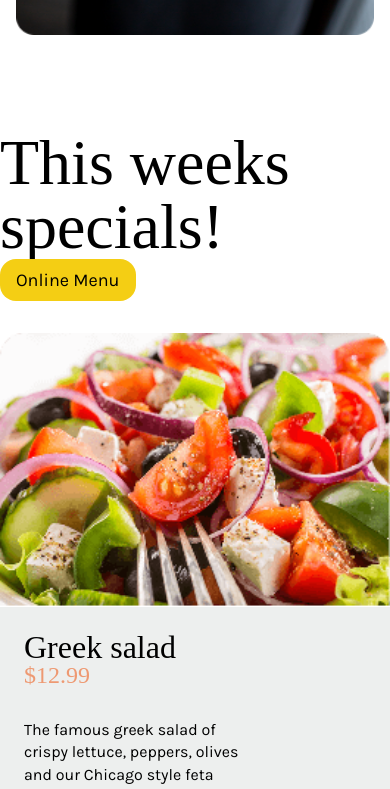
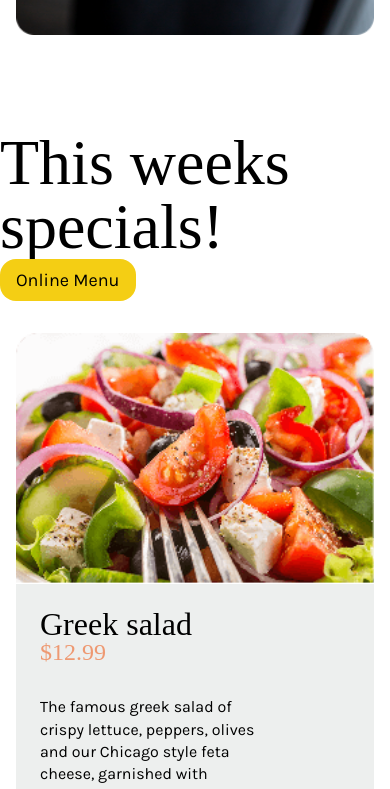
Before and after one commit to SerhiiSkyba/Little_Lemon_Project, a React (Create React App) app in the folder littlelemon/: page / in a window 390 px wide. Shown: the part 1196-1985 px from the top of the page. Built offline with nearby package versions, Linux system fonts and the light colour scheme; a web font is replaced by a local one.

Commit message:
Bug Fixes and form styling

```diff
--- a/littlelemon/src/App.js
+++ b/littlelemon/src/App.js
@@ -1,5 +1,3 @@
-import logo from './logo.svg';
-import ReactDOM from "react-dom"
 import { BrowserRouter, Routes, Route } from "react-router-dom";
 import './App.css';
 import Header from './Commponents/Header.js';
--- a/littlelemon/src/Commponents/Header.js
+++ b/littlelemon/src/Commponents/Header.js
@@ -3,7 +3,7 @@ import Logo from "../Resources/Logo.png"
 export default function Header(){
     return (
         <header>
-            <Link to="/"><img src={Logo}></img></Link>
+            <Link to="/"><img src={Logo} alt="Logo Little Lemon"></img></Link>
             <nav>
                 <ul className="row">
                     <li><Link to="/"><a>Home</a></Link></li>
--- a/littlelemon/src/Commponents/ReservationForm.js
+++ b/littlelemon/src/Commponents/ReservationForm.js
@@ -27,20 +27,20 @@ export default function ReservationForm(){
 
     const ValidForm = () =>{
         return(
-            date.value != '' &&
+            date.value !== '' &&
             date.isTouched &&
-            time.value != '' &&
+            time.value !== '' &&
             numberOfGuests > 0 &&
             numberOfGuests < 10
         );
     }
 
     return(
-    <form style={{display: "grid", maxWidth: "200px", gap: "20px"}} onSubmit={handleSubmit}>
+    <form onSubmit={handleSubmit} className="column">
         <h3>Reserve a Table</h3>
         <label for="res-date">Choose date <span className="required">*</span></label>
         <input type="date" id="res-date" onChange={(e) => setDate({...date, value: e.target.value})} onBlur={(e) => setDate({...date, isTouched: true})} placeholder="Select a date of reservation"/>
-        {date.isTouched && date.value == '' ? <ErrorMessage message="Please, choose a date"/> : null}
+        {date.isTouched && date.value === '' ? <ErrorMessage message="Please, choose a date"/> : null}
         <label for="res-time">Choose time <span className="required">*</span></label>
         <div className="customSelect">
             <select id="res-time" onChange={(e) => setTime({...time, value: e.target.value})} onBlur={(e) => setTime({...time, isTouched: e.target.value})} placeholder="Select time of reservation">
@@ -57,10 +57,10 @@ export default function ReservationForm(){
                 <option>22:00</option>
             </select>
         </div>
-        {time.value == '' ? <ErrorMessage message="Please, choose a time"/> : null}
+        {time.value === '' ? <ErrorMessage message="Please, choose a time"/> : null}
         <label for="guests">Number of guests <span className="required">*</span></label>
         <input type="number" placeholder="Write a number of guests" min="1" max="10" id="guests" onChange={(e) => setNumberOfGuests(e.target.value)}/>
-        {numberOfGuests == 0 || numberOfGuests < 0 || numberOfGuests > 10 ? <ErrorMessage message="Please, write a number of guests from 1 to 10"/> : null}
+        {numberOfGuests === 0 || numberOfGuests < 0 || numberOfGuests > 10 ? <ErrorMessage message="Please, write a number of guests from 1 to 10"/> : null}
         <label for="occasion">Occasion</label>
         <div className="customSelect">
             <select id="occasion" onChange={(e) => setOccasion({...occasion, value: e.target.value})}>
--- a/littlelemon/src/Commponents/ReservationSection.js
+++ b/littlelemon/src/Commponents/ReservationSection.js
@@ -2,12 +2,9 @@ import ReservationForm from "./ReservationForm"
 
 export default function ReservationSection(){
     return(
-        <section className="background">
-            <section className="row">
-                <ReservationForm />
-                <img />
-            </section>
+        <section className="row">
+            <ReservationForm />
+            <img />
         </section>
-
     )
 }
--- a/littlelemon/src/index.css
+++ b/littlelemon/src/index.css
@@ -6,6 +6,7 @@
 }
 
 body {
+  overflow-x: hidden;
   font-family: -apple-system, BlinkMacSystemFont, 'Segoe UI', 'Roboto', 'Oxygen',
     'Ubuntu', 'Cantarell', 'Fira Sans', 'Droid Sans', 'Helvetica Neue',
     sans-serif;
@@ -209,67 +210,6 @@ nav ul h4 {
   width: 120px;
   height: 16px;
 }
-@media screen and (max-width: 919px){
-  .row, header, footer, .aboutSection {
-    flex-direction: column;
-  }
-  article {
-    width: auto;
-    height: auto;
-    padding-left: 16px;
-    padding-right: 16px;
-  }
-  p, h1, h2, h3, h4, h5, section, div{
-    width: auto;
-  }
-  img {
-    width: auto;
-    height: auto;
-    padding-left: 16px;
-    padding-right: 16px;
-  }
-  button, .OrderDeliveryButton{
-    width: auto;
-  }
-  .firstSection section {
-    gap: 16px;
-  }
-  .card, .cardInfo {
-    justify-content: center;
-    width: auto;
-  }
-  .cardImage {
-    width: auto;
-    padding: 0;
-  }
-  .invisible {
-    width: auto;
-    height: auto;
-    text-align: left;
-    justify-content: left;
-  }
-  .testimonialInfo {
-    width: auto;
-    padding: 16px;
-    margin-inline: 16px;
-  }
-  section {
-    justify-content: center;
-  }
-  .personInfo {
-    flex-direction: row;
-    justify-content: start;
-  }
-  .profileImage {
-    padding: 0;
-  }
-  .testimonialText {
-    height: auto;
-  }
-  div {
-    align-items: left;
-  }
-}
 
 .textAlignCenter {
   text-align: center;
@@ -284,16 +224,20 @@ input, select{
   border: none;
   background: #EDEFEE;
   color: #000;
+  width: auto;
+}
+
+select {
   width: 100%;
 }
 
 form {
-  padding: 32px;
   background-color: #495E57;
   border-radius: 16px;
   margin: 32px 0 32px 0;
-  width: 100%;
   display: flex;
+  gap: 16px;
+  padding: 32px;
 }
 
 label {
@@ -325,3 +269,67 @@ label {
   color: #000;
   transform: 1s;
 }
+
+@media screen and (max-width: 919px){
+  .row, header, footer, .aboutSection {
+    flex-direction: column;
+  }
+  article {
+    width: auto;
+    height: auto;
+    margin-inline: 16px;
+  }
+  p, h1, h2, h3, h4, h5, div{
+    width: auto;
+  }
+  section {
+    width: 100vw;
+  }
+  img {
+    width: auto;
+    height: auto;
+    margin-inline: 16px;
+  }
+  button, .OrderDeliveryButton{
+    width: auto;
+  }
+  .firstSection section {
+    gap: 16px;
+  }
+  .card, .cardInfo {
+    justify-content: center;
+    width: auto;
+  }
+  .cardImage {
+    width: auto;
+    padding: 0;
+  }
+  .invisible {
+    width: auto;
+    height: auto;
+    text-align: left;
+    justify-content: left;
+  }
+  .testimonialInfo {
+    width: auto;
+    padding: 16px;
+    margin-inline: 16px;
+  }
+  .personInfo {
+    flex-direction: row;
+    justify-content: start;
+  }
+  .profileImage {
+    padding: 0;
+  }
+  .testimonialText {
+    height: auto;
+  }
+  div {
+    align-items: left;
+  }
+  form {
+    width:auto;
+    margin-inline: 16px;
+  }
+}
```
Also changed, not shown: littlelemon/src/Commponents/First.js (+0 -8 lines).
